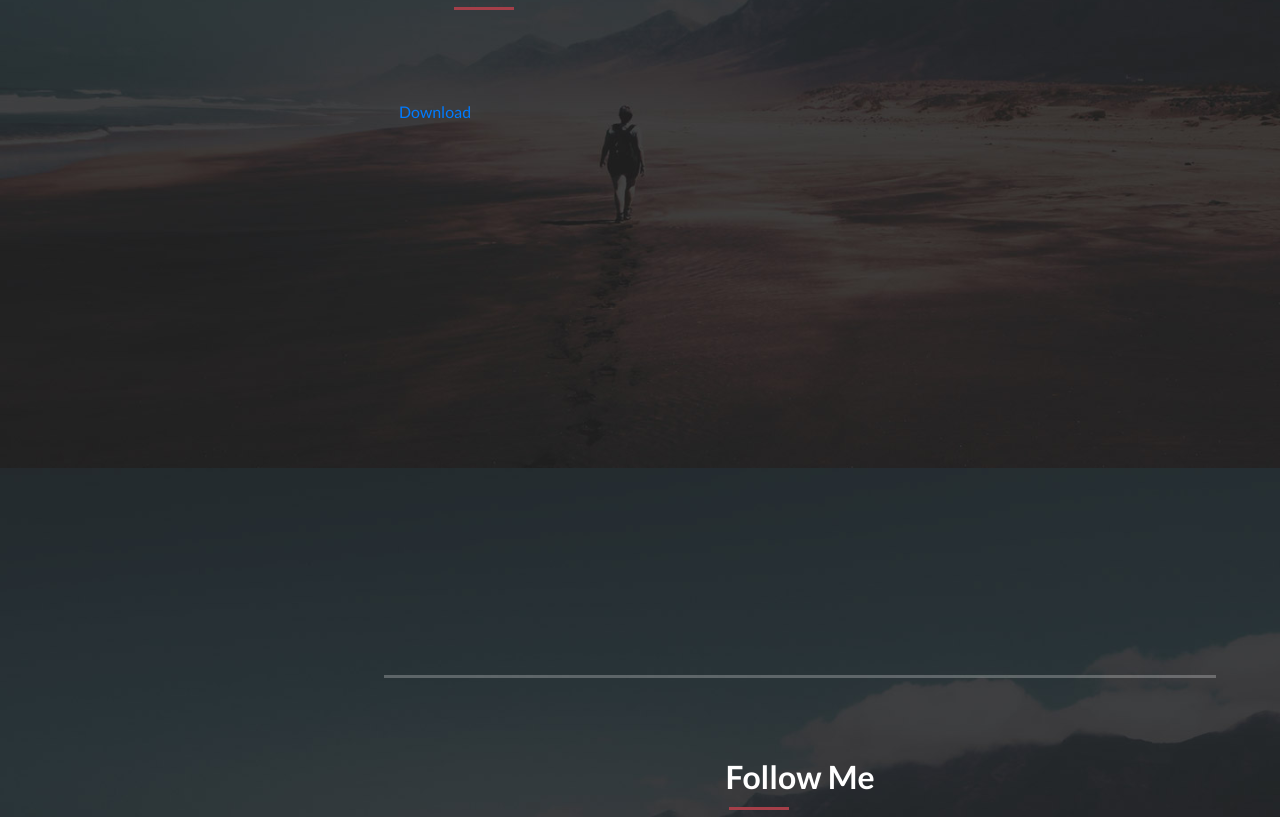
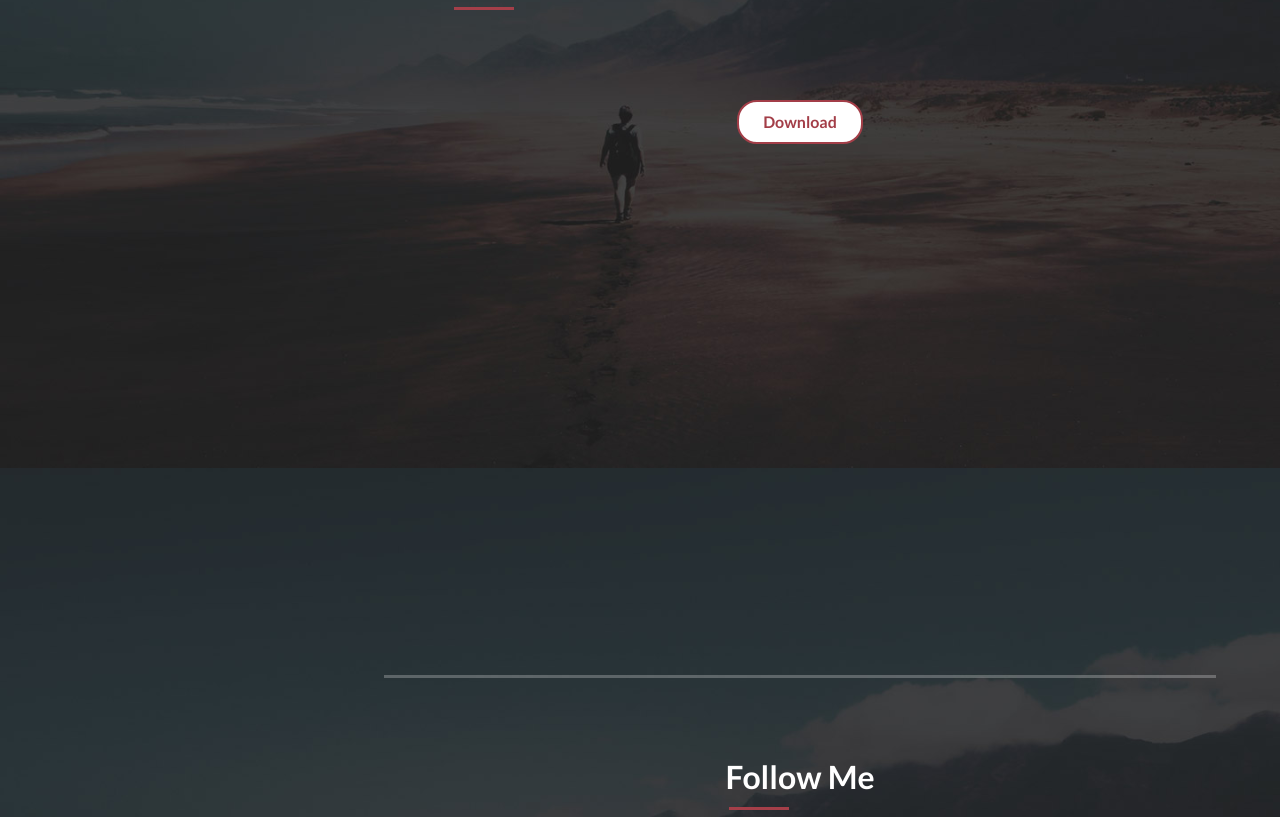
Before and after one commit to ali-elkholy/About, a plain HTML site: page index.html in a window 1280 px wide. Shown: the part 2732-3549 px from the top of the page. Drawn offline with Linux system fonts and the light colour scheme.

Commit message:
Update templatemo-style.css

```diff
--- a/assets/css/templatemo-style.css
+++ b/assets/css/templatemo-style.css
@@ -612,6 +612,38 @@ figure.snip1321 i {
   border-radius: 5px;
   color: #fff;
 }
+
+/* Center the container */
+.centered-container {
+  display: flex;
+  justify-content: center;
+  align-items: center;
+ /* Full viewport height */
+}
+
+/* Download button styles */
+.download-button {
+  display: inline-block;
+  padding: 12px 24px;
+  font-size: 16px;
+  font-weight: bold;
+  text-decoration: none;
+  color: #a33e48; /* Text color */
+  background-color: #ffffff; /* White background */
+  border: 2px solid #a33e48; /* Border color */
+  border-radius: 20px; /* Rounded corners */
+  transition: background-color 0.3s, color 0.3s; /* Smooth transition */
+
+  /* Center the text horizontally and vertically */
+  text-align: center;
+  line-height: 1;
+}
+
+/* Hover effect */
+.download-button:hover {
+  background-color: #a33e48; /* Hover background color */
+  color: #ffffff; /* Hover text color */
+}
 figure.snip1321:after {
   background-color: #ffffff;
   position: absolute;
```
